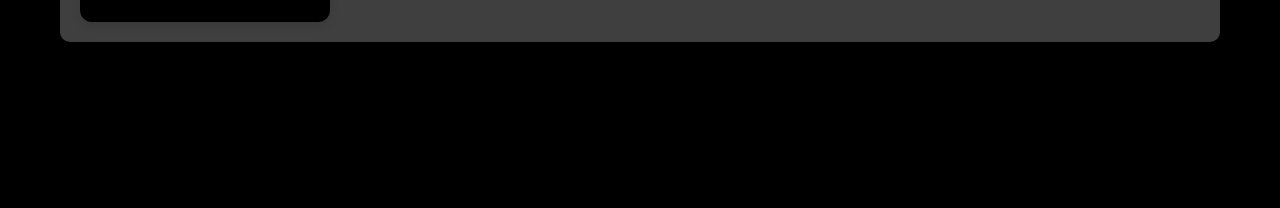
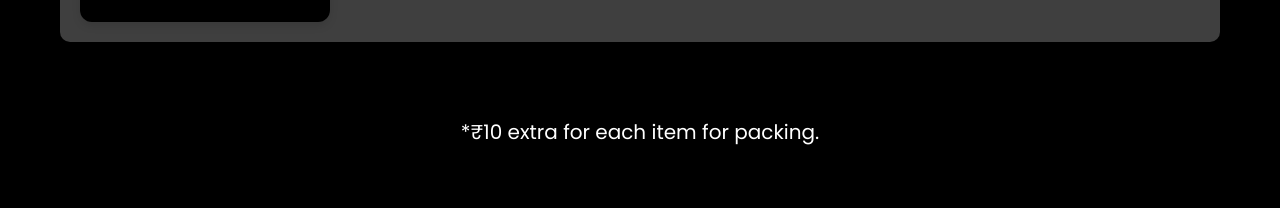
Before and after one commit to Bharathkumar1522/TastyDenSite, a React (Vite) app: page / in a window 1280 px wide. Shown: the part 2665-2873 px from the top of the page. Built offline with nearby package versions, Linux system fonts and the light colour scheme.

Commit message:
added packing prices

```diff
--- a/src/components/Menu.jsx
+++ b/src/components/Menu.jsx
@@ -898,6 +898,11 @@ const allItems = [
             </motion.div>
             </div>
             </motion.div>
+            <div className="mt-4 text-center text-white">
+                <p className="text-xl">*₹10 extra for each item for packing.</p>
+            </div>
+
+
         </section>
     );
 };
```
Also changed, not shown: 1 other file (tests, documents, lock files or other folders).
